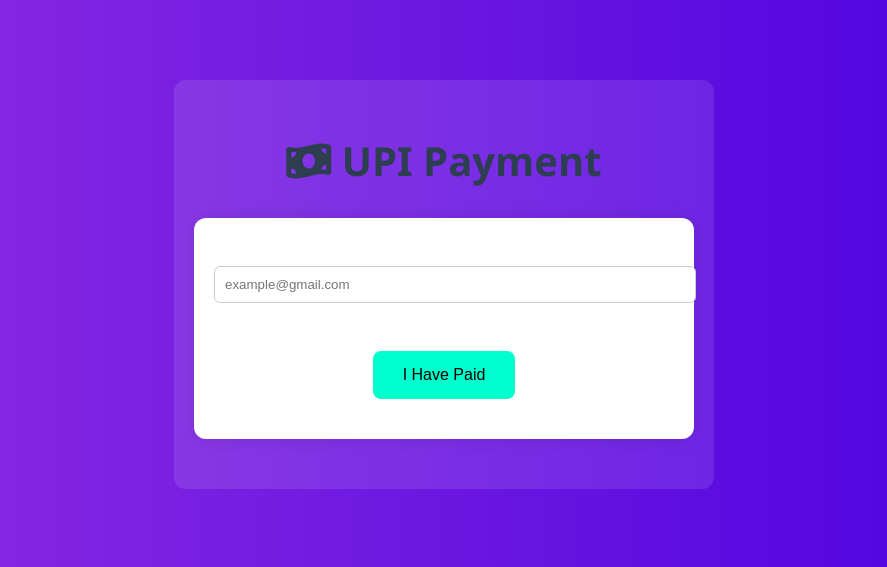
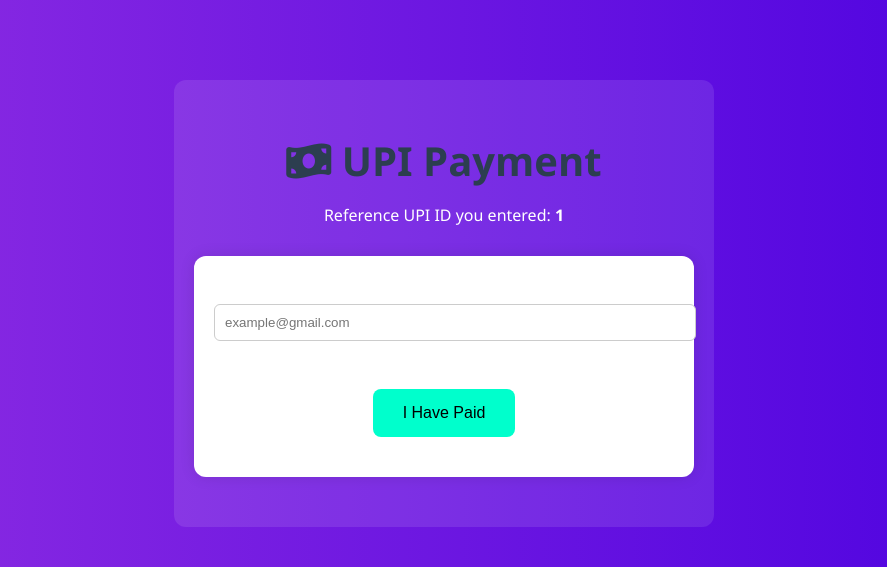
Before and after one commit to nimalpranav/website-order, a Flask app: template templates/pay_now.html in a window 1280 px wide. Shown: the top 567 px of the page, without its empty margins (196-1083 px from the left). Run offline with Flask 3, Linux system fonts and the light colour scheme; the template is opened without the code that fills it: most values are stand-ins (such as "Sample title", 1, 10 or a date in 2020).

Commit message:
Update pay_now.html

```diff
--- a/templates/pay_now.html
+++ b/templates/pay_now.html
@@ -90,6 +90,8 @@
     <div class="upi-box">
         <h2><i class="fas fa-money-bill-wave"></i> UPI Payment</h2>
 
+        <p>Reference UPI ID you entered: <b>{{ upi_id }}</b></p>
+
       <form method="POST" action="/verify_payment">
     <input type="hidden" name="order_id" value="{{ order_id }}">
 
```
